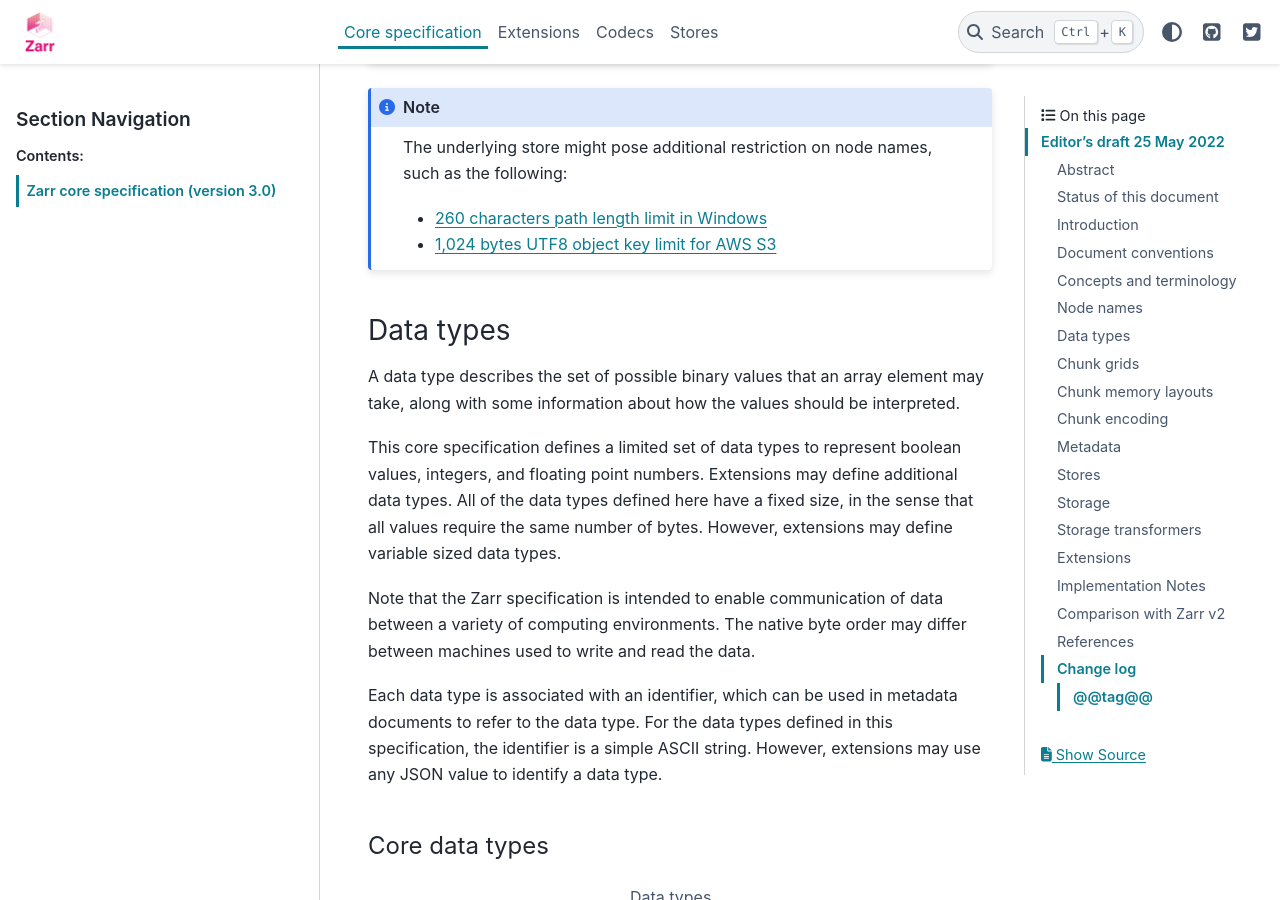
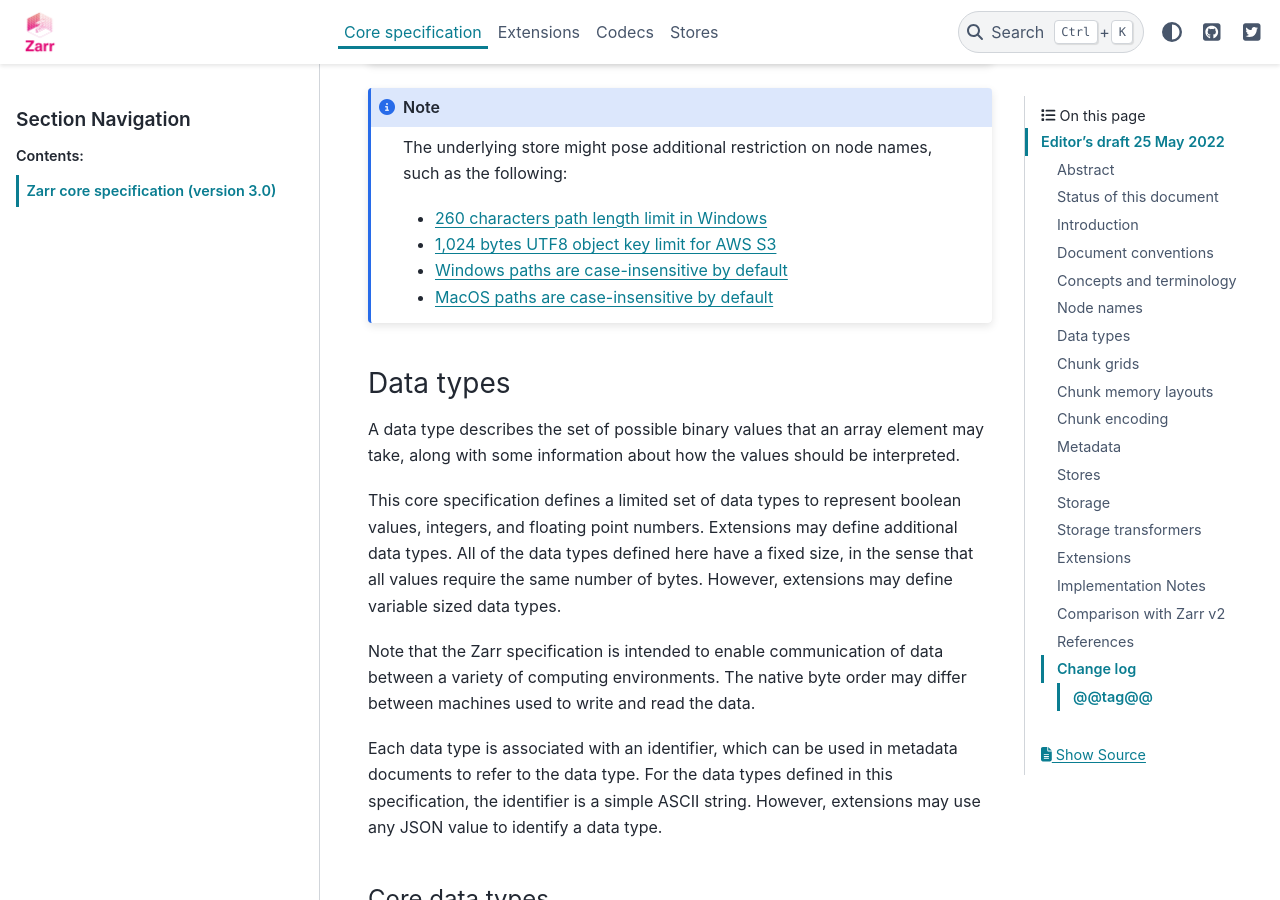
Before and after one commit to zarr-developers/zarr-specs, a Sphinx documentation site: the page built from docs/core/v3.0.rst, in a window 1280 px wide and 900 px high, scrolled down 10702 px. Built offline with Sphinx 7.4.7 and the PyData theme 0.15.4, drawn with Linux system fonts in a browser that asks for light colours.

Commit message:
add notes about Windows and MacOS case insensitivity

```diff
--- a/docs/core/v3.0.rst
+++ b/docs/core/v3.0.rst
@@ -488,6 +488,8 @@ identical.
 
     * `260 characters path length limit in Windows <https://learn.microsoft.com/en-us/windows/win32/fileio/maximum-file-path-limitation>`_
     * `1,024 bytes UTF8 object key limit for AWS S3 <https://docs.aws.amazon.com/AmazonS3/latest/userguide/object-keys.html>`_
+    * `Windows paths are case-insensitive by default <https://learn.microsoft.com/en-us/windows/win32/fileio/naming-a-file#naming-conventions>`_
+    * `MacOS paths are case-insensitive by default <https://support.apple.com/guide/disk-utility/file-system-formats-dsku19ed921c/mac>`_
 
 Data types
 ==========
```
